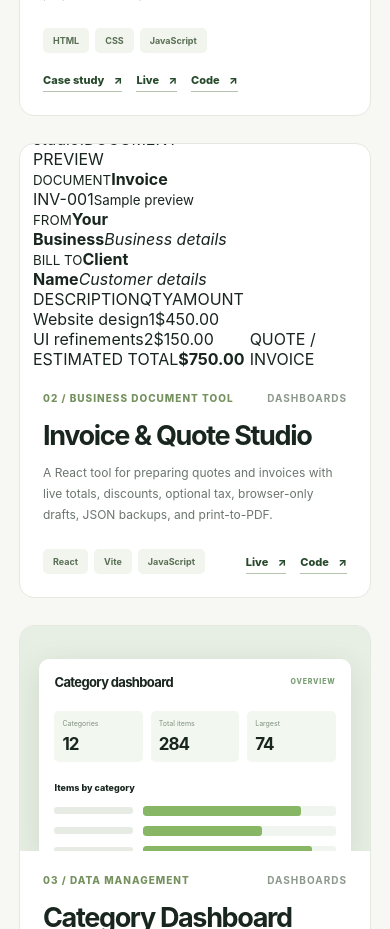
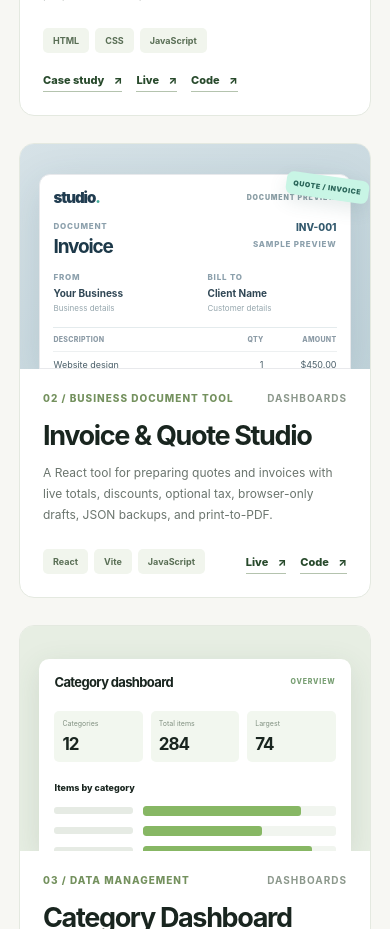
Before and after one commit to givi588/givi-portfolio, a React (Vite) app: page / in a window 390 px wide. Shown: the part 1880-2809 px from the top of the page. Built offline with nearby package versions, Linux system fonts and the light colour scheme.

Commit message:
style: add responsive invoice project illustration

```diff
--- a/src/styles.css
+++ b/src/styles.css
@@ -362,6 +362,42 @@ p{line-height:1.75}
   .case-visual-tag{left:12px;bottom:14px;max-width:calc(100% - 24px);font-size:9px}
 }
 
+
+/* Invoice & Quote Studio: stylized preview (not an app screenshot). */
+.art-invoice{background:linear-gradient(145deg,#d6e2e7,#c2d4db);align-items:flex-end}
+.invoice-window{position:relative;isolation:isolate;width:90%;height:95%;background:#fff;border:1px solid #e8e9ec;border-radius:11px 11px 0 0;box-shadow:0 12px 40px #24496025;padding:21px 24px 0;overflow:hidden}
+.invoice-head{display:flex;justify-content:space-between;align-items:center;margin-bottom:24px}
+.invoice-brand{font-size:15px;font-weight:900;letter-spacing:-.07em;color:#203c50}
+.invoice-brand span{color:#45ab9a}
+.invoice-preview-label{font-size:7px;letter-spacing:.12em;font-weight:900;color:#8b9ea5}
+.invoice-heading,.invoice-parties{display:flex;justify-content:space-between;gap:12px}
+.invoice-heading small,.invoice-parties small{display:block;font-size:8px;font-weight:850;color:#8ca0ac;letter-spacing:.1em}
+.invoice-heading strong{display:block;margin-top:4px;font-size:24px;letter-spacing:-.06em;color:#1d3949}
+.invoice-id{text-align:right}
+.invoice-id span{display:block;font-weight:850;font-size:10px;color:#345a6e}
+.invoice-id small{margin-top:6px;text-transform:uppercase}
+.invoice-parties{margin:20px 0;gap:25px}
+.invoice-parties>div{width:50%}
+.invoice-parties b{display:block;font-size:10px;color:#304755;margin-top:5px}
+.invoice-parties i{display:block;color:#95a6ad;font-size:8px;font-style:normal;margin-top:4px}
+.invoice-lines{border-top:1px solid #e4ebed}
+.invoice-lines>div{display:grid;grid-template-columns:1fr 34px 65px;gap:8px;padding:7px 0;align-items:center;border-bottom:1px solid #edf0f1;font-size:9px;color:#495e68}
+.invoice-lines>div:first-child{font-size:7px;font-weight:850;letter-spacing:.04em;color:#8c9ba6}
+.invoice-lines>div span:not(:first-child){text-align:right}
+.invoice-total{display:flex;justify-content:space-between;align-items:center;padding:14px 0;color:#26475a}
+.invoice-total span{font-size:8px;letter-spacing:.08em;font-weight:900}
+.invoice-total strong{font-size:18px;letter-spacing:-.06em}
+.invoice-badge{position:absolute;right:6px;top:34px;z-index:2;display:block;padding:10px 13px;background:#c8f5e5;color:#2b665a;border-radius:7px;transform:rotate(8deg);box-shadow:0 7px 17px #416b6720;font-size:8px;font-weight:900;letter-spacing:.08em}
+@media(max-width:460px){
+  .invoice-window{width:96%;padding:13px}
+  .invoice-head{margin-bottom:14px}
+  .invoice-heading strong{font-size:19px}
+  .invoice-parties{margin:14px 0}
+  .invoice-total{padding:8px 0}
+  .invoice-total strong{font-size:15px}
+  .invoice-badge{top:32px;right:1px;font-size:7px;padding:7px}
+}
+
 @media(prefers-reduced-motion:reduce){
   html{scroll-behavior:auto}
   *,*:before,*:after{animation-duration:.01ms!important;transition-duration:.01ms!important}
```
